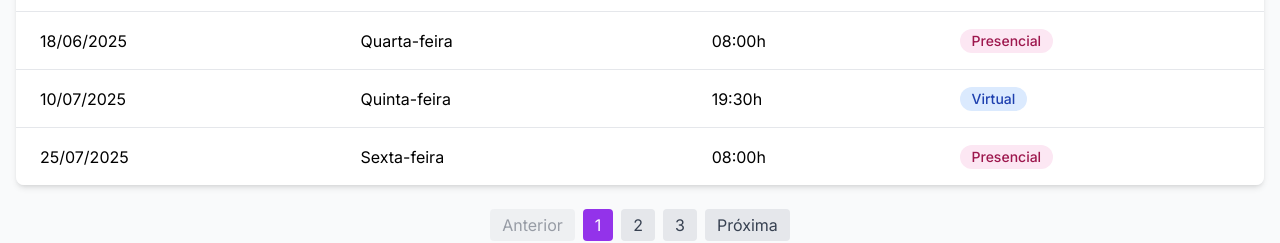
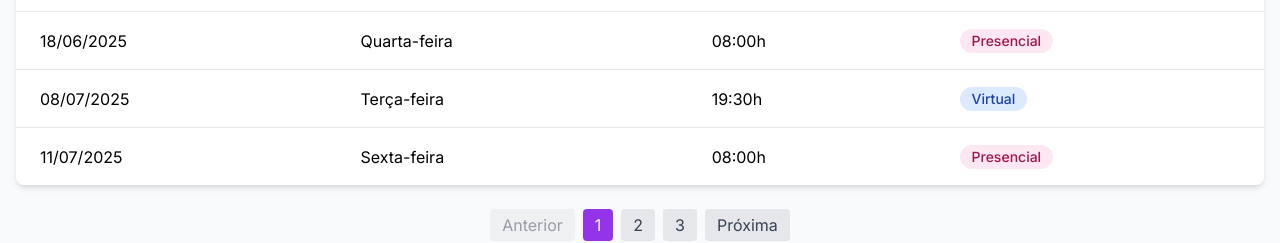
Before and after one commit to Daniely-Losi/projeto-florescer, a React (Vite) app: page / in a window 1280 px wide. Shown: the part 1001-1244 px from the top of the page. Built offline with nearby package versions, Linux system fonts and the light colour scheme.

Commit message:
Update events.ts

```diff
--- a/src/data/events.ts
+++ b/src/data/events.ts
@@ -22,13 +22,13 @@ export const events: Event[] = [
   },
   {
    id: 4,
-    date: '2025-07-10',
+    date: '2025-07-08',
     time: '19:30',
     format: 'Virtual'
   },
   {
    id: 5,
-    date: '2025-07-25',
+    date: '2025-07-11',
     time: '08:00',
     format: 'Presencial'
   },
```
